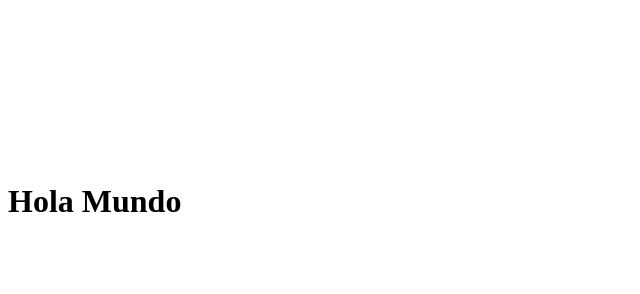
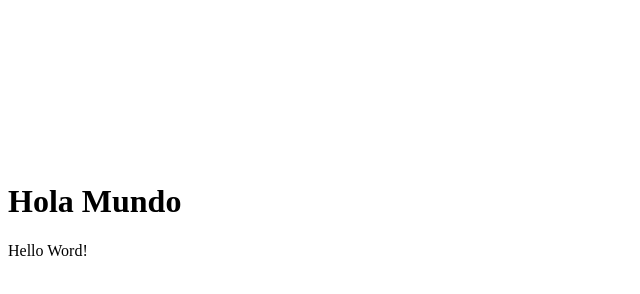
Before and after one commit to Pabloadd/PartyCam, a plain HTML site: page PartyCam/index2.html in a window 1280 px wide. Shown: the whole page, without its empty margins (0-640 px from the left). Drawn offline with Linux system fonts and the light colour scheme.

Commit message:
added world

```diff
--- a/PartyCam/index2.html
+++ b/PartyCam/index2.html
@@ -36,5 +36,6 @@
 </head>
 <body>
 <h1>Hola Mundo</h1>
+<p>Hello Word!</p>
 </body>
 </html>
```
